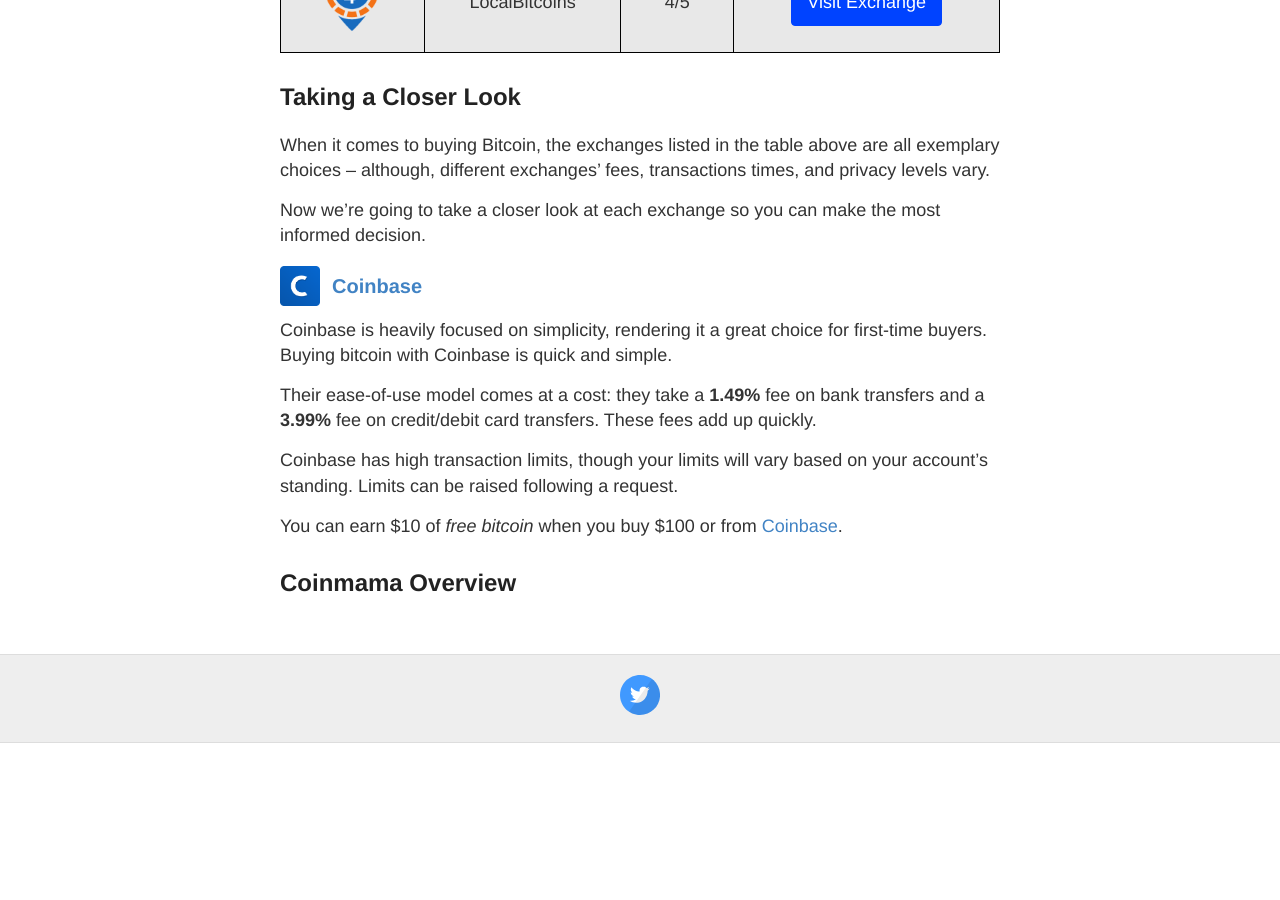
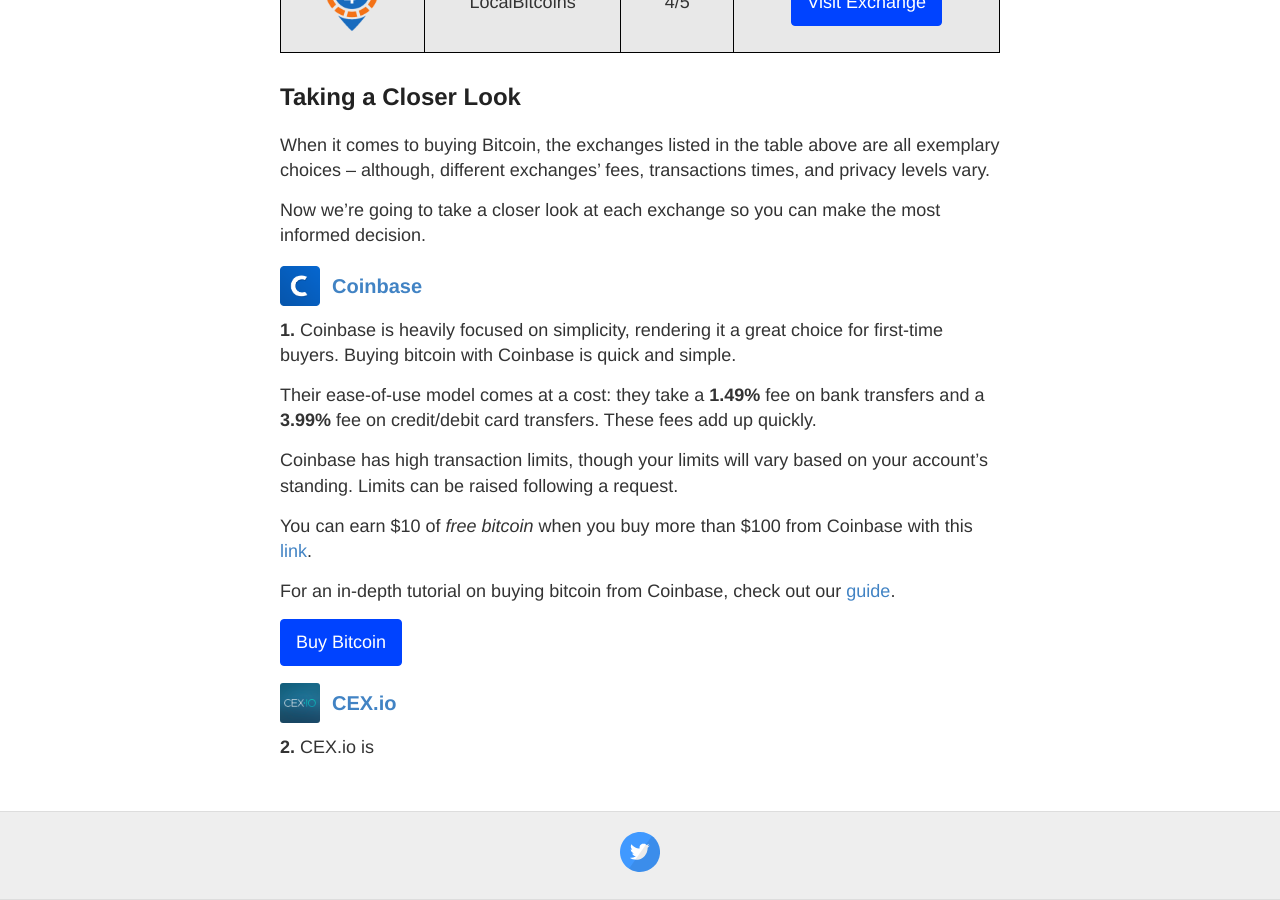
Before and after one commit to homebodygym/homebodygym, a Jekyll site: the page built from pages/exchanges/exchanges.md, in a window 1280 px wide and 900 px high, scrolled down 1132 px. Built offline with Jekyll 4.4.1, drawn with Linux system fonts in a browser that asks for light colours; a script that is not in the unit is left out; before the commit the page ends 1875 px from its top, so only the background shows below that.

Commit message:
page test

```diff
--- a/pages/exchanges/exchanges.md
+++ b/pages/exchanges/exchanges.md
@@ -68,18 +68,25 @@
 
 Now we're going to take a closer look at each exchange so you can make the most informed decision.
 
-<a target="_blank" href="https://www.coinbase.com/join/5967ac4be42b2d0260de144b"><img class="small-title-img" alt="coinbase logo" src="/img/exchange/coinbase/logo.png" /></a>
+<a target="_blank" href="https://www.coinbase.com/"><img class="small-title-img" alt="coinbase logo" src="/img/exchange/coinbase/logo.png" /></a>
 
-<h3><a target="_blank" href="https://www.coinbase.com/join/5967ac4be42b2d0260de144b">Coinbase</a></h3>
+<h3><a target="_blank" href="https://www.coinbase.com/">Coinbase</a></h3>
 
-
-Coinbase is heavily focused on simplicity, rendering it a great choice for first-time buyers. Buying bitcoin with Coinbase is quick and simple.
+**1.** Coinbase is heavily focused on simplicity, rendering it a great choice for first-time buyers. Buying bitcoin with Coinbase is quick and simple.
 
 Their ease-of-use model comes at a cost: they take a **1.49%** fee on bank transfers and a **3.99%** fee on credit/debit card transfers. These fees add up quickly.
 
 Coinbase has high transaction limits, though your limits will vary based on your account's standing. Limits can be raised following a request.
 
-You can earn $10 of *free bitcoin* when you buy $100 or from [Coinbase](https://www.coinbase.com/join/5967ac4be42b2d0260de144b){: target="_blank"}.
+You can earn $10 of *free bitcoin* when you buy more than $100 from Coinbase with this [link](https://www.coinbase.com/join/5967ac4be42b2d0260de144b){: target="_blank"}.
+
+For an in-depth tutorial on buying bitcoin from Coinbase, check out our [guide](/bitcoin/how-to-buy/).
+
+[Buy Bitcoin](https://www.coinbase.com/join/5967ac4be42b2d0260de144b){: .big-button target="_blank"}
 
 
-## Coinmama Overview
+<a target="_blank" href="https://cex.io/"><img class="small-title-img" alt="coinbase logo" src="/img/exchange/cex-io/logo.png" /></a>
+
+<h3><a target="_blank" href="https://cex.io/">CEX.io</a></h3>
+
+**2.** CEX.io is
```
